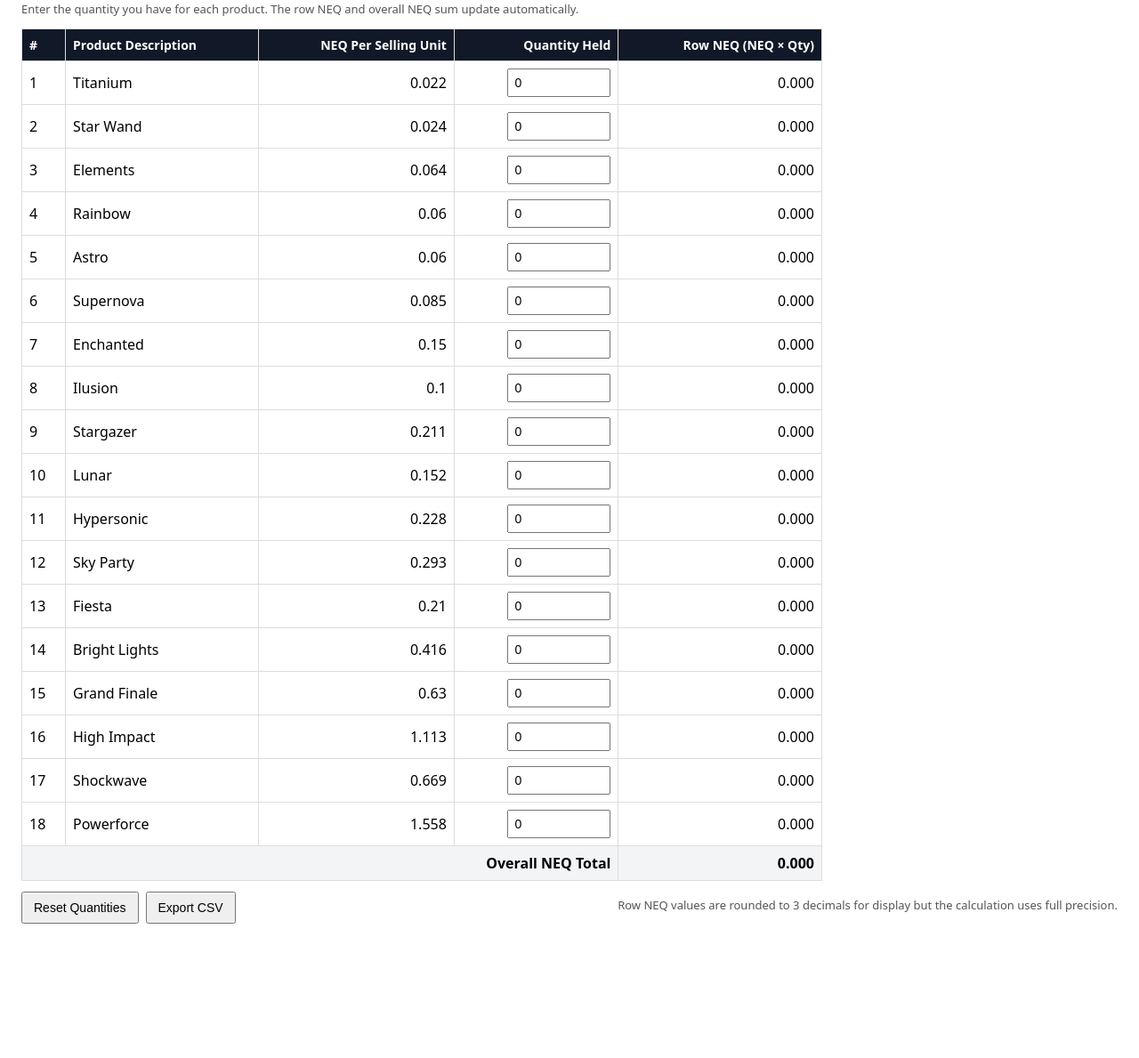
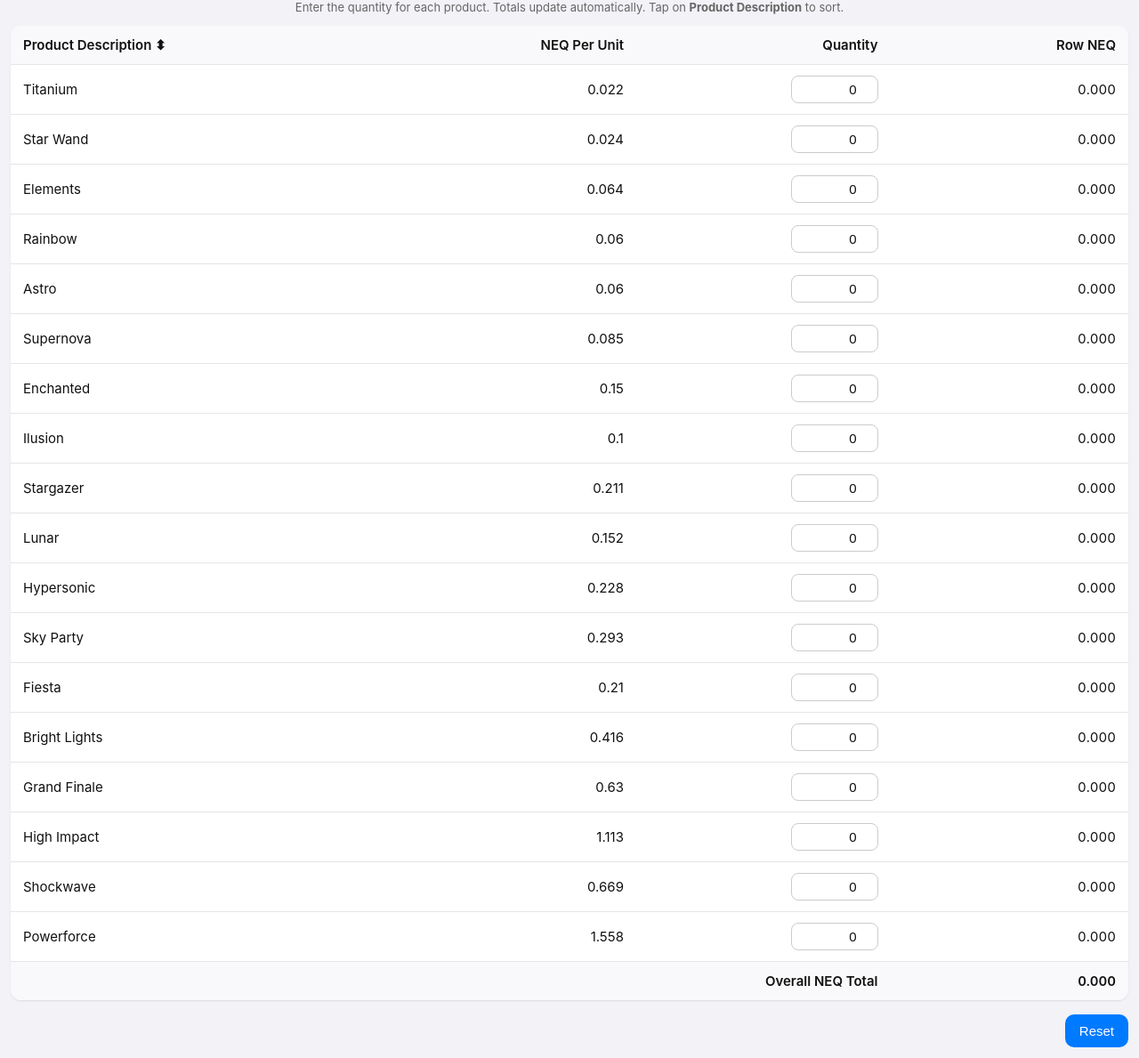
Before and after one commit to MattHolland80/NEQ, a plain HTML site: page index.html in a window 1280 px wide. Shown: the part 74-1263 px from the top of the page at 89% size. Before the commit the page ends 1136 px from the top, so only its background shows below. Drawn offline with Linux system fonts and the light colour scheme.

Commit message:
Update index.html

```diff
--- a/index.html
+++ b/index.html
@@ -5,54 +5,182 @@
   <meta name="viewport" content="width=device-width,initial-scale=1" />
   <title>Inventory NEQ Calculator</title>
   <style>
-    body { font-family: system-ui, -apple-system, "Segoe UI", Roboto, "Helvetica Neue", Arial; margin: 24px; }
-    h1 { margin-bottom: 8px; }
-    table { border-collapse: collapse; width: 100%; max-width: 900px; margin-top: 12px; }
-    th, td { border: 1px solid #ddd; padding: 8px; text-align: left; }
-    th { background: #111827; color: white; font-size: 14px; }
-    input[type="number"] { width: 100px; padding: 6px; font-size: 14px; }
-    .right { text-align: right; }
-    tfoot td { font-weight: 700; background: #f3f4f6; }
-    .controls { margin-top: 12px; gap: 8px; display:flex; flex-wrap:wrap; }
-    button { padding: 8px 12px; font-size: 14px; cursor: pointer; }
-    .small { font-size: 13px; color: #555; margin-top: 6px;}
-    .row-result { text-align: right; min-width:90px; }
+    body {
+      font-family: -apple-system, BlinkMacSystemFont, "SF Pro Text", "Segoe UI", Roboto, Helvetica, Arial, sans-serif;
+      margin: 0;
+      padding: 0;
+      background: #f2f2f7;
+      color: #111;
+    }
+    header {
+      background: #fff;
+      padding: 16px;
+      border-bottom: 1px solid #ccc;
+      text-align: center;
+      font-weight: 600;
+      font-size: 18px;
+    }
+    main {
+      padding: 12px;
+    }
+    table {
+      width: 100%;
+      border-collapse: separate;
+      border-spacing: 0;
+      background: #fff;
+      border-radius: 12px;
+      overflow: hidden;
+      box-shadow: 0 1px 2px rgba(0,0,0,0.1);
+    }
+    th, td {
+      padding: 12px 14px;
+      font-size: 15px;
+    }
+    thead th {
+      background: #f9f9fb;
+      font-weight: 600;
+      border-bottom: 1px solid #e5e5ea;
+      cursor: pointer;
+      user-select: none;
+      text-align: left;
+    }
+    tbody tr:not(:last-child) td {
+      border-bottom: 1px solid #e5e5ea;
+    }
+    input[type="number"] {
+      width: 80px;
+      padding: 6px 8px;
+      font-size: 15px;
+      border: 1px solid #ccc;
+      border-radius: 8px;
+      text-align: right;
+      -webkit-appearance: none;
+      appearance: none;
+      background: #fff;
+      color: #111;
+    }
+    input[type="number"]:focus {
+      outline: none;
+      border-color: #007aff;
+      box-shadow: 0 0 0 2px rgba(0,122,255,0.2);
+    }
+    .right {
+      text-align: right;
+    }
+    tfoot td {
+      font-weight: 600;
+      background: #f9f9fb;
+      border-top: 1px solid #e5e5ea;
+    }
+    .controls {
+      margin-top: 16px;
+      display: flex;
+      justify-content: flex-end;
+    }
+    button {
+      background: #007aff;
+      color: white;
+      border: none;
+      border-radius: 10px;
+      padding: 10px 16px;
+      font-size: 15px;
+      font-weight: 500;
+      cursor: pointer;
+      transition: background 0.2s;
+    }
+    button:active {
+      background: #005bb5;
+    }
+    .small {
+      font-size: 13px;
+      color: #666;
+      margin-top: 8px;
+      text-align: center;
+    }
+    .row-result {
+      text-align: right;
+      min-width: 90px;
+      font-variant-numeric: tabular-nums;
+    }
+
+    /* --- DARK MODE --- */
+    @media (prefers-color-scheme: dark) {
+      body {
+        background: #000;
+        color: #f2f2f7;
+      }
+      header {
+        background: #1c1c1e;
+        border-bottom: 1px solid #2c2c2e;
+        color: #f2f2f7;
+      }
+      table {
+        background: #1c1c1e;
+        box-shadow: none;
+      }
+      thead th {
+        background: #2c2c2e;
+        border-bottom: 1px solid #3a3a3c;
+        color: #f2f2f7;
+      }
+      tbody tr:not(:last-child) td {
+        border-bottom: 1px solid #3a3a3c;
+      }
+      tfoot td {
+        background: #2c2c2e;
+        border-top: 1px solid #3a3a3c;
+        color: #f2f2f7;
+      }
+      input[type="number"] {
+        background: #2c2c2e;
+        border: 1px solid #3a3a3c;
+        color: #f2f2f7;
+      }
+      input[type="number"]:focus {
+        border-color: #0a84ff;
+        box-shadow: 0 0 0 2px rgba(10,132,255,0.3);
+      }
+      button {
+        background: #0a84ff;
+      }
+      button:active {
+        background: #0060df;
+      }
+      .small {
+        color: #aaa;
+      }
+    }
   </style>
 </head>
 <body>
-  <h1>Inventory NEQ Calculator</h1>
-  <p class="small">Enter the quantity you have for each product. The row NEQ and overall NEQ sum update automatically.</p>
+  <header>Inventory NEQ Calculator</header>
+  <main>
+    <p class="small">Enter the quantity for each product. Totals update automatically. Tap on <b>Product Description</b> to sort.</p>
 
     <table id="inventoryTable" aria-label="Inventory NEQ table">
       <thead>
         <tr>
-        <th>#</th>
-        <th>Product Description</th>
-        <th class="right">NEQ Per Selling Unit</th>
-        <th class="right">Quantity Held</th>
-        <th class="right">Row NEQ (NEQ × Qty)</th>
+          <th data-sort="name">Product Description ⬍</th>
+          <th class="right">NEQ Per Unit</th>
+          <th class="right">Quantity</th>
+          <th class="right">Row NEQ</th>
         </tr>
       </thead>
-    <tbody>
-      <!-- rows populated by script -->
-    </tbody>
+      <tbody></tbody>
       <tfoot>
         <tr>
-        <td colspan="4" class="right">Overall NEQ Total</td>
+          <td colspan="3" class="right">Overall NEQ Total</td>
           <td id="overallNEQ" class="row-result">0.000</td>
         </tr>
       </tfoot>
     </table>
 
     <div class="controls">
-    <button id="resetBtn" type="button">Reset Quantities</button>
-    <button id="exportBtn" type="button">Export CSV</button>
-    <div style="flex:1"></div>
-    <div class="small">Row NEQ values are rounded to 3 decimals for display but the calculation uses full precision.</div>
+      <button id="resetBtn" type="button">Reset</button>
     </div>
+  </main>
 
   <script>
-    // Data from the user
     const products = [
       { name: "Titanium", neq: 0.022 },
       { name: "Star Wand", neq: 0.024 },
@@ -77,17 +205,14 @@
     const tbody = document.querySelector("#inventoryTable tbody");
     const overallNEQEl = document.getElementById("overallNEQ");
 
-    // Helper: format numbers to 3 decimal places for display
     function fmt(n) {
       return Number(n).toLocaleString(undefined, { minimumFractionDigits: 3, maximumFractionDigits: 3 });
     }
 
-    // Build rows
-    products.forEach((p, idx) => {
+    function buildRows(list) {
+      tbody.innerHTML = "";
+      list.forEach(p => {
         const tr = document.createElement("tr");
-
-      const tdIndex = document.createElement("td");
-      tdIndex.textContent = idx + 1;
 
         const tdName = document.createElement("td");
         tdName.textContent = p.name;
@@ -102,9 +227,7 @@
         input.type = "number";
         input.min = "0";
         input.step = "1";
-      input.value = "0";
-      input.setAttribute("aria-label", p.name + " quantity held");
-      // store the NEQ value on the input for easy access
+        input.value = p.qty || "0";
         input.dataset.neq = String(p.neq);
         tdQty.appendChild(input);
 
@@ -112,76 +235,63 @@
         tdRowNEQ.className = "row-result";
         tdRowNEQ.textContent = "0.000";
 
-      tr.appendChild(tdIndex);
         tr.appendChild(tdName);
         tr.appendChild(tdNEQ);
         tr.appendChild(tdQty);
         tr.appendChild(tdRowNEQ);
         tbody.appendChild(tr);
       });
+      attachListeners();
+      recalc();
+    }
 
-    // Recalculate function
     function recalc() {
       let total = 0;
-      const rows = tbody.querySelectorAll("tr");
-      rows.forEach(row => {
+      tbody.querySelectorAll("tr").forEach(row => {
         const input = row.querySelector("input[type='number']");
         const neq = parseFloat(input.dataset.neq) || 0;
         const qty = parseFloat(input.value) || 0;
         const rowTotal = neq * qty;
         total += rowTotal;
-        const rowCell = row.querySelector("td.row-result") || row.lastElementChild;
-        rowCell.textContent = fmt(rowTotal);
+        row.querySelector("td.row-result").textContent = fmt(rowTotal);
       });
       overallNEQEl.textContent = fmt(total);
     }
 
-    // Attach listeners to inputs
+    function attachListeners() {
       tbody.querySelectorAll("input[type='number']").forEach(inp => {
         inp.addEventListener("input", () => {
-        // ensure non-negative integer (quantity)
-        if (inp.value === "") { inp.value = 0; }
+          if (inp.value === "") inp.value = 0;
           if (Number(inp.value) < 0) inp.value = 0;
-        // keep integer quantities but allow decimal values if user wants (step=1 default)
           recalc();
         });
-      // recalc on blur in case of manual edits
         inp.addEventListener("blur", recalc);
       });
+    }
 
-    // Reset button
     document.getElementById("resetBtn").addEventListener("click", () => {
       tbody.querySelectorAll("input[type='number']").forEach(i => i.value = 0);
       recalc();
     });
 
-    // Export CSV
-    document.getElementById("exportBtn").addEventListener("click", () => {
-      const rows = [["Product Description", "NEQ Per Selling Unit", "Quantity Held", "Row NEQ"]];
+    let sortAsc = true;
+    document.querySelector("th[data-sort='name']").addEventListener("click", () => {
+      products.sort((a, b) => {
+        if (a.name < b.name) return sortAsc ? -1 : 1;
+        if (a.name > b.name) return sortAsc ? 1 : -1;
+        return 0;
+      });
+      sortAsc = !sortAsc;
       tbody.querySelectorAll("tr").forEach(row => {
-        const name = row.children[1].textContent;
-        const neq = row.children[2].textContent;
-        const qty = row.querySelector("input").value || "0";
-        const rowNEQ = row.querySelector("td.row-result").textContent || "0.000";
-        rows.push([name, neq, qty, rowNEQ]);
+        const name = row.children[0].textContent;
+        const qty = row.querySelector("input").value;
+        const prod = products.find(p => p.name === name);
+        if (prod) prod.qty = qty;
       });
-      rows.push(["Overall", "", "", overallNEQEl.textContent]);
-
-      // Convert to CSV string
-      const csv = rows.map(r => r.map(c => `"${String(c).replace(/"/g,'""')}"`).join(",")).join("\n");
-      const blob = new Blob([csv], { type: "text/csv;charset=utf-8;" });
-      const url = URL.createObjectURL(blob);
-      const a = document.createElement("a");
-      a.href = url;
-      a.download = "inventory_neq_export.csv";
-      document.body.appendChild(a);
-      a.click();
-      a.remove();
-      URL.revokeObjectURL(url);
+      buildRows(products);
     });
 
-    // initial calc
-    recalc();
+    buildRows(products);
   </script>
 </body>
 </html>
```
Lines whose indentation alone changed are shown as unchanged.
